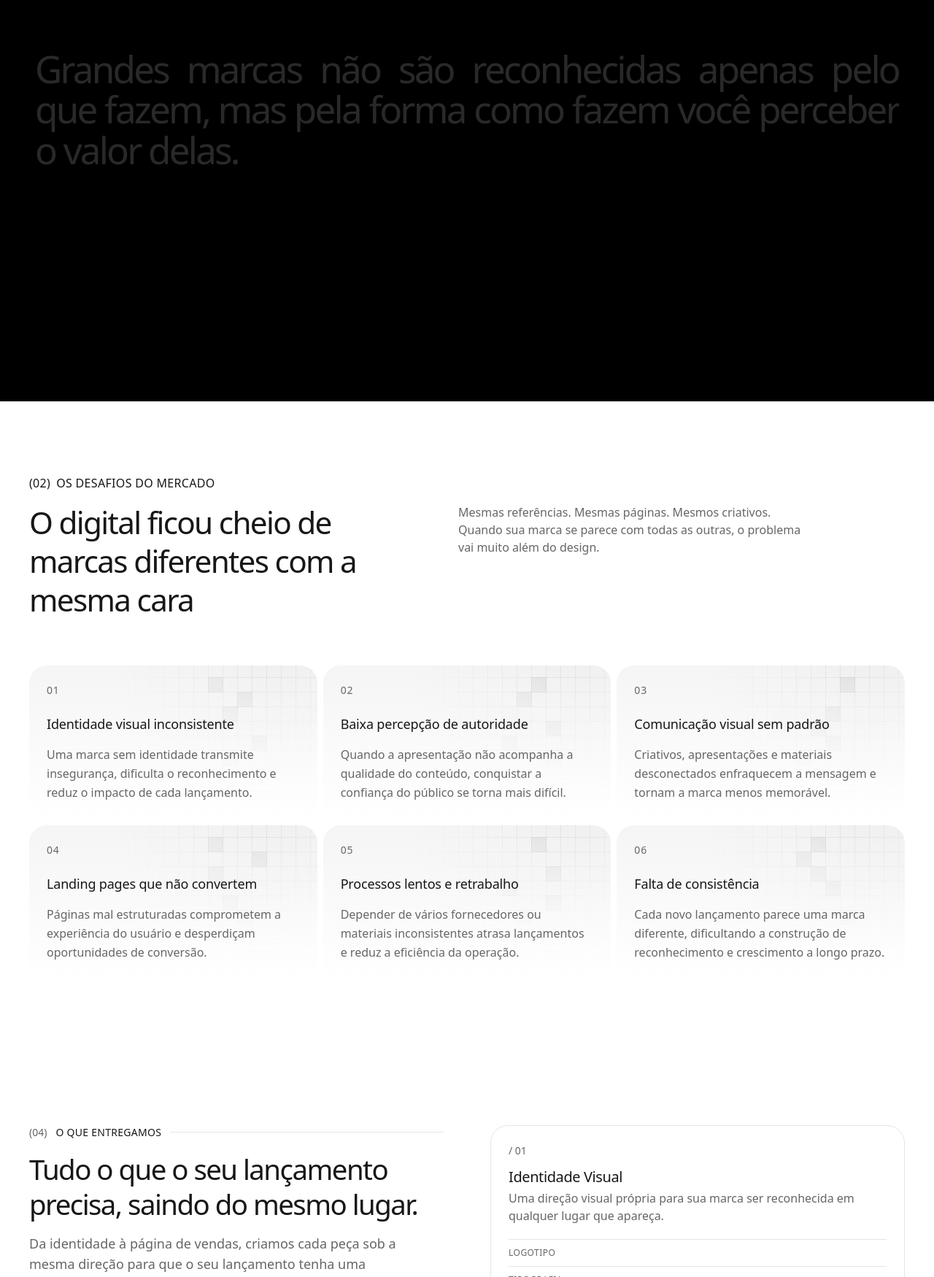
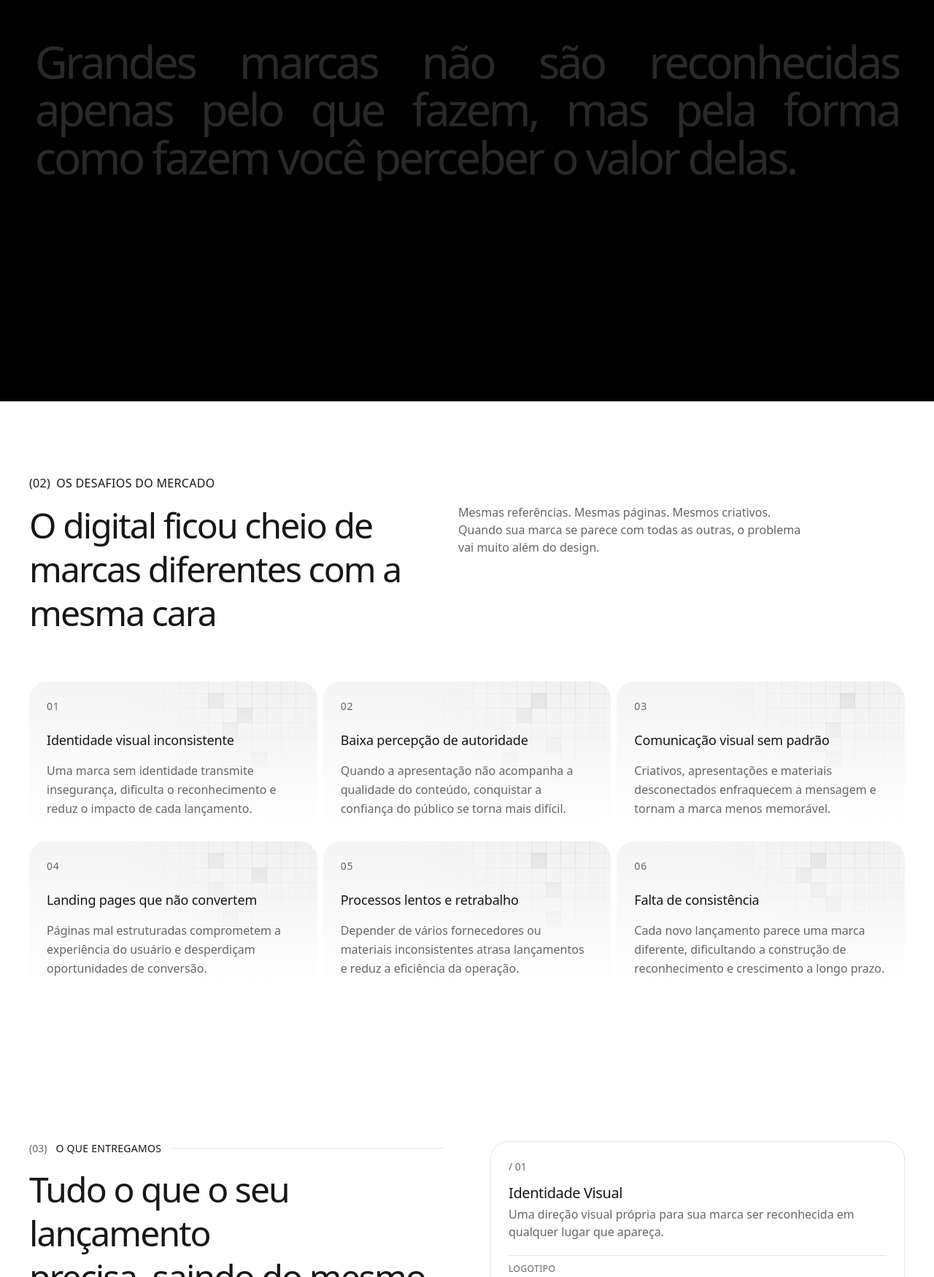
Before and after one commit to off-the-grid-pt/site, a Next.js app: page / in a window 1280 px wide. Shown: the part 1050-2800 px from the top of the page at 73% size. Built offline with nearby package versions, Linux system fonts and the light colour scheme.

Commit message:
ajustar tipografia e numeracao das secoes

```diff
--- a/components/About.tsx
+++ b/components/About.tsx
@@ -6,7 +6,7 @@ export default function About() {
       <Wrap>
         <div className="flex flex-col justify-between gap-10 lg:flex-row lg:gap-16">
           <div className="reveal lg:w-1/2">
-            <Eyebrow icon={<span>(06)</span>} className="!text-white">Sobre a Off The Grid</Eyebrow>
+            <Eyebrow icon={<span>(05)</span>} className="!text-white">Sobre a Off The Grid</Eyebrow>
             <h2 className="mb-4 text-3xl font-medium leading-tight tracking-[-0.04em] sm:text-4xl lg:text-5xl">
               Design para marcas que querem sair do comum
             </h2>
--- a/components/Challenges.tsx
+++ b/components/Challenges.tsx
@@ -98,7 +98,7 @@ export default function Challenges() {
         </div>
 
         <div className="mb-16 grid gap-8 lg:grid-cols-[45%_55%] lg:gap-12">
-          <h2 className="text-3xl font-medium leading-tight tracking-[-0.04em] sm:text-4xl lg:text-[clamp(2.25rem,3.3vw,3rem)]">
+          <h2 className="text-3xl font-medium leading-tight tracking-[-0.04em] sm:text-4xl lg:text-5xl">
             O digital ficou cheio de marcas diferentes com a mesma cara
           </h2>
 
--- a/components/CursorRevealSection.tsx
+++ b/components/CursorRevealSection.tsx
@@ -35,7 +35,7 @@ export default function CursorRevealSection() {
     <section ref={sectionRef} className="cursor-reveal-section min-h-svh bg-black px-5 py-28 sm:px-8 lg:px-12">
       <SoftBlurIn
         text={COPY}
-        className="cursor-reveal-copy mx-auto max-w-[1800px] text-justify text-[clamp(1.8rem,4vw,5rem)] font-medium leading-[1.08] tracking-[-0.055em]"
+        className="cursor-reveal-copy mx-auto max-w-[1800px] text-justify text-[clamp(2.1rem,4.8vw,6rem)] font-medium leading-[1.06] tracking-[-0.055em]"
       />
     </section>
   );
--- a/components/Faq.tsx
+++ b/components/Faq.tsx
@@ -32,15 +32,17 @@ export default function Faq() {
   return (
     <Panel id="duvidas" className="px-3 py-12 pb-8 lg:py-25">
       <Wrap>
-        <div className="flex flex-col justify-between gap-10 lg:flex-row xl:gap-16">
-          <div className="xl:w-4/12">
-            <Eyebrow icon={<span>(07)</span>}>Dúvidas</Eyebrow>
+        <div className="grid gap-10 lg:grid-cols-2 lg:gap-12 xl:gap-16">
+          <div>
+            <Eyebrow icon={<span>(06)</span>}>Dúvidas</Eyebrow>
             <h2 className="text-3xl font-medium leading-tight tracking-[-0.04em] sm:text-4xl lg:text-5xl">
-              Antes de começarmos, talvez a sua dúvida esteja aqui.
+              <span className="lg:block">Antes de começarmos,</span>{" "}
+              <span className="lg:block">talvez a sua dúvida</span>{" "}
+              <span className="lg:block">esteja aqui.</span>
             </h2>
           </div>
 
-          <div className="xl:w-7/12">
+          <div>
             <div className="divide-y divide-line">
               {PERGUNTAS.map((p, i) => {
                 const open = aberta === i;
--- a/components/Footer.tsx
+++ b/components/Footer.tsx
@@ -186,9 +186,9 @@ export default function Footer() {
         </div>
 
         {/* ---- chamada final ---- */}
-        <div className="relative z-10 mx-auto flex w-full max-w-4xl flex-1 flex-col items-center justify-center px-4 py-12 text-center sm:px-7">
+        <div className="relative z-10 mx-auto flex w-full max-w-6xl flex-1 flex-col items-center justify-center px-4 py-12 text-center sm:px-7">
           <h2
-            className="footer-rise mb-9 text-3xl font-medium leading-[1.05] tracking-[-0.03em] text-white sm:text-4xl lg:text-5xl"
+            className="footer-rise mb-9 text-4xl font-medium leading-[1.02] tracking-[-0.04em] text-white sm:text-5xl lg:text-6xl xl:text-7xl"
             style={{ "--atraso": 0.35 } as React.CSSProperties}
           >
             <span className="block sm:whitespace-nowrap">O próximo lançamento não precisa</span>
--- a/components/Process.tsx
+++ b/components/Process.tsx
@@ -31,16 +31,16 @@ export default function Process() {
   return (
     <Panel id="processo" className="px-3 py-12 lg:py-25">
       <Wrap>
-        <div className="mx-auto mb-16 max-w-3xl text-center lg:mb-24">
+        <div className="mx-auto mb-16 max-w-6xl text-center lg:mb-20">
           <div className="reveal flex justify-center">
-            <Eyebrow icon={<span>(05)</span>}>Como trabalhamos</Eyebrow>
+            <Eyebrow icon={<span>(04)</span>}>Como trabalhamos</Eyebrow>
           </div>
 
-          <h2 className="reveal text-3xl font-medium leading-tight tracking-[-0.04em] text-muted sm:text-4xl lg:text-5xl">
+          <h2 className="reveal text-3xl font-medium leading-tight tracking-[-0.04em] text-ink sm:text-4xl lg:whitespace-nowrap lg:text-5xl">
             Quatro etapas. Um processo claro do início ao fim
           </h2>
 
-          <p className="reveal mx-auto mt-6 max-w-lg text-lg text-muted">
+          <p className="reveal mx-auto mt-6 max-w-3xl text-lg text-muted lg:text-xl">
             Do primeiro briefing à entrega final, cada etapa é pensada para manter o projeto claro,
             ágil e alinhado com o que você está construindo.
           </p>
@@ -50,17 +50,17 @@ export default function Process() {
           {ETAPAS.map((etapa, index) => (
             <div
               key={etapa.numero}
-              className="sticky flex min-h-[68svh] origin-top flex-col overflow-hidden rounded-[12px] px-6 py-7 text-white sm:min-h-[72svh] sm:px-12 sm:py-10 lg:px-16 lg:py-14"
+              className="sticky flex min-h-[58svh] origin-top flex-col overflow-hidden rounded-[12px] px-6 py-7 text-white sm:min-h-[62svh] sm:px-12 sm:py-9 lg:px-16 lg:py-12"
               style={{ top: `${64 + index * 16}px`, zIndex: 10 + index, backgroundColor: etapa.color }}
             >
               <img
                 src={index === 0 ? "/logo-branca.svg" : "/logo-black.svg"}
                 alt=""
                 aria-hidden="true"
-                className={`pointer-events-none absolute -bottom-32 -right-32 z-0 w-[min(92vw,680px)] origin-bottom-right scale-[0.6] select-none object-contain sm:-bottom-48 sm:-right-44 sm:w-[min(68vw,900px)] ${index === 0 ? "opacity-[0.05]" : "opacity-25"}`}
+                className={`pointer-events-none absolute -bottom-28 -right-28 z-0 w-[min(79vw,585px)] origin-bottom-right scale-[0.6] select-none object-contain sm:-bottom-40 sm:-right-36 sm:w-[min(59vw,775px)] ${index === 0 ? "opacity-[0.05]" : "opacity-25"}`}
               />
 
-              <div className="relative z-10 flex h-full min-h-[calc(68svh-3.5rem)] flex-1 flex-col sm:min-h-[calc(72svh-5rem)]">
+              <div className="relative z-10 flex h-full min-h-[calc(58svh-3.5rem)] flex-1 flex-col sm:min-h-[calc(62svh-4.5rem)]">
                 <p className="font-mono text-xs uppercase tracking-[0.08em] text-white/50 sm:text-sm">
                   {etapa.numero} · Etapa
                 </p>
--- a/components/Services.tsx
+++ b/components/Services.tsx
@@ -118,16 +118,16 @@ export default function Services() {
           {/* coluna fixa */}
           <aside className="lg:sticky lg:top-24 lg:self-start">
             <div className="mb-4 flex items-center gap-3">
-              <span className="font-mono text-sm text-muted">(04)</span>
+              <span className="font-mono text-sm text-muted">(03)</span>
               <span className="font-mono text-sm uppercase tracking-[0.02em] text-ink">
                 O que entregamos
               </span>
               <span className="h-px flex-1 bg-line" aria-hidden="true" />
             </div>
 
-            <h2 className="text-3xl font-medium leading-tight tracking-[-0.04em] sm:text-4xl lg:text-[clamp(2rem,3vw,2.5rem)]">
-              <span className="block lg:whitespace-nowrap">Tudo o que o seu lançamento</span>
-              <span className="block lg:whitespace-nowrap">precisa, saindo do mesmo lugar.</span>
+            <h2 className="text-3xl font-medium leading-tight tracking-[-0.04em] sm:text-4xl lg:text-5xl">
+              <span className="block">Tudo o que o seu lançamento</span>
+              <span className="block">precisa, saindo do mesmo lugar.</span>
             </h2>
 
             <p className="mt-4 max-w-lg text-lg text-muted">
```
